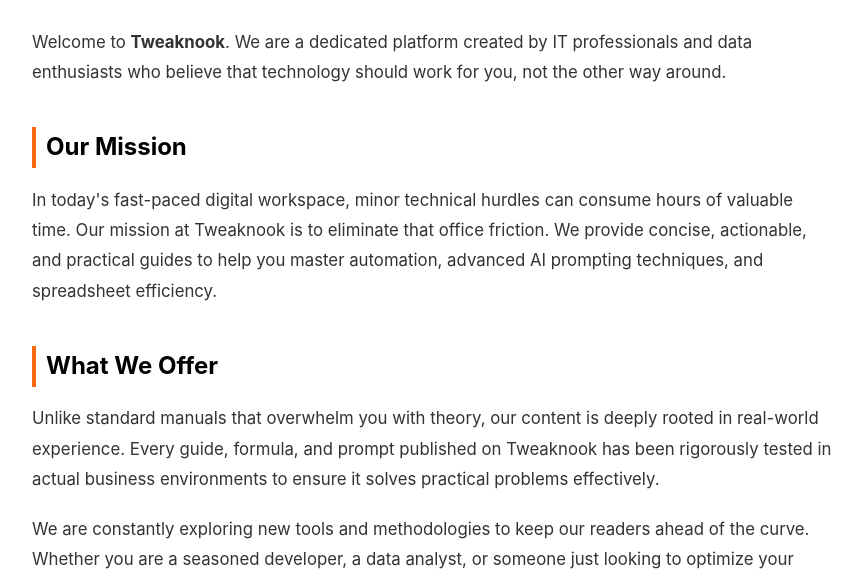
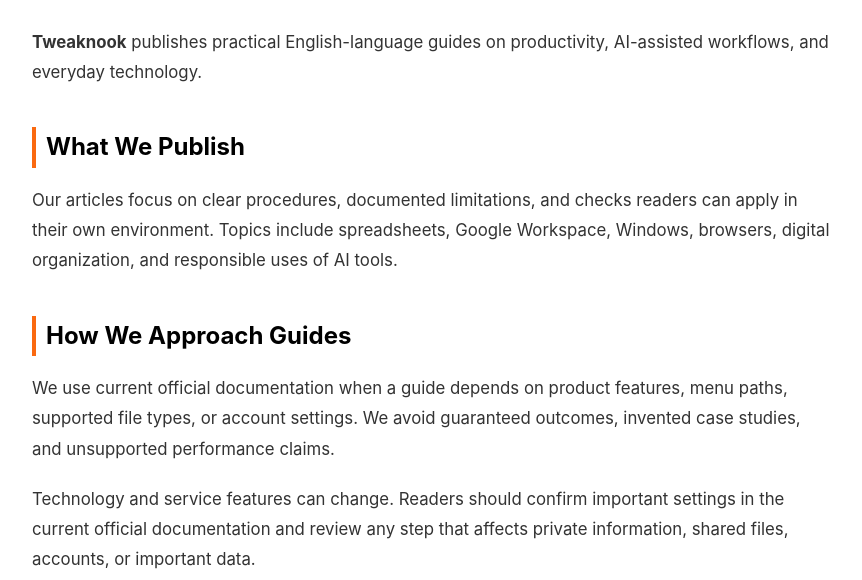
Before and after one commit to MojiMoji-MO/tweaknook-portal, a plain HTML site: page about.html in a window 1280 px wide. Shown: the part 217-797 px from the top of the page, without its empty margins (208-1070 px from the left). Drawn offline with Linux system fonts and the light colour scheme.

Commit message:
Add files via upload

```diff
--- a/about.html
+++ b/about.html
@@ -3,10 +3,11 @@
 <head>
     <meta charset="UTF-8">
     <meta name="viewport" content="width=device-width, initial-scale=1.0">
-    <meta name="description" content="Learn more about Tweaknook and our mission to provide the best tech and productivity guides.">
+    <meta name="description" content="Learn about Tweaknook and its practical guides on productivity, AI-assisted workflows, and everyday technology.">
 
     <meta name="google-site-verification" content="9IFfrIaaIDA3qVu14EQQADGzeDtqQR3NOpDHKliHijM" />
     <title>About Us | Tweaknook</title>
+    <link rel="canonical" href="https://tweaknook.com/about">
     <link rel="icon" type="image/png" href="/tweaknook-favi.png">
     <link rel="stylesheet" href="/style.css">
 
@@ -40,22 +41,22 @@
     <main class="container">
         <article class="page-content">
             <h1>About Us</h1>
-            <p>Welcome to <strong>Tweaknook</strong>. We are a dedicated platform created by IT professionals and data enthusiasts who believe that technology should work for you, not the other way around.</p>
+            <p><strong>Tweaknook</strong> publishes practical English-language guides on productivity, AI-assisted workflows, and everyday technology.</p>
 
-            <h2>Our Mission</h2>
-            <p>In today's fast-paced digital workspace, minor technical hurdles can consume hours of valuable time. Our mission at Tweaknook is to eliminate that office friction. We provide concise, actionable, and practical guides to help you master automation, advanced AI prompting techniques, and spreadsheet efficiency.</p>
+            <h2>What We Publish</h2>
+            <p>Our articles focus on clear procedures, documented limitations, and checks readers can apply in their own environment. Topics include spreadsheets, Google Workspace, Windows, browsers, digital organization, and responsible uses of AI tools.</p>
 
-            <h2>What We Offer</h2>
-            <p>Unlike standard manuals that overwhelm you with theory, our content is deeply rooted in real-world experience. Every guide, formula, and prompt published on Tweaknook has been rigorously tested in actual business environments to ensure it solves practical problems effectively.</p>
+            <h2>How We Approach Guides</h2>
+            <p>We use current official documentation when a guide depends on product features, menu paths, supported file types, or account settings. We avoid guaranteed outcomes, invented case studies, and unsupported performance claims.</p>
 
-            <p>We are constantly exploring new tools and methodologies to keep our readers ahead of the curve. Whether you are a seasoned developer, a data analyst, or someone just looking to optimize your daily tasks, Tweaknook is your trusted resource for smarter workflows.</p>
+            <p>Technology and service features can change. Readers should confirm important settings in the current official documentation and review any step that affects private information, shared files, accounts, or important data.</p>
         </article>
     </main>
 
     <footer>
         <div class="container">
             <div class="legal-links">
-                <!-- 💡 하단 메뉴 링크 4개에서 .html 제거 완료 -->
+
                 <a href="/about">About Us</a>
                 <a href="/privacy">Privacy Policy</a>
                 <a href="/terms">Terms of Service</a>
```
Also changed, not shown: contact.html (+4 -3 lines), privacy.html (+1 -0 lines), terms.html (+2 -1 lines).
